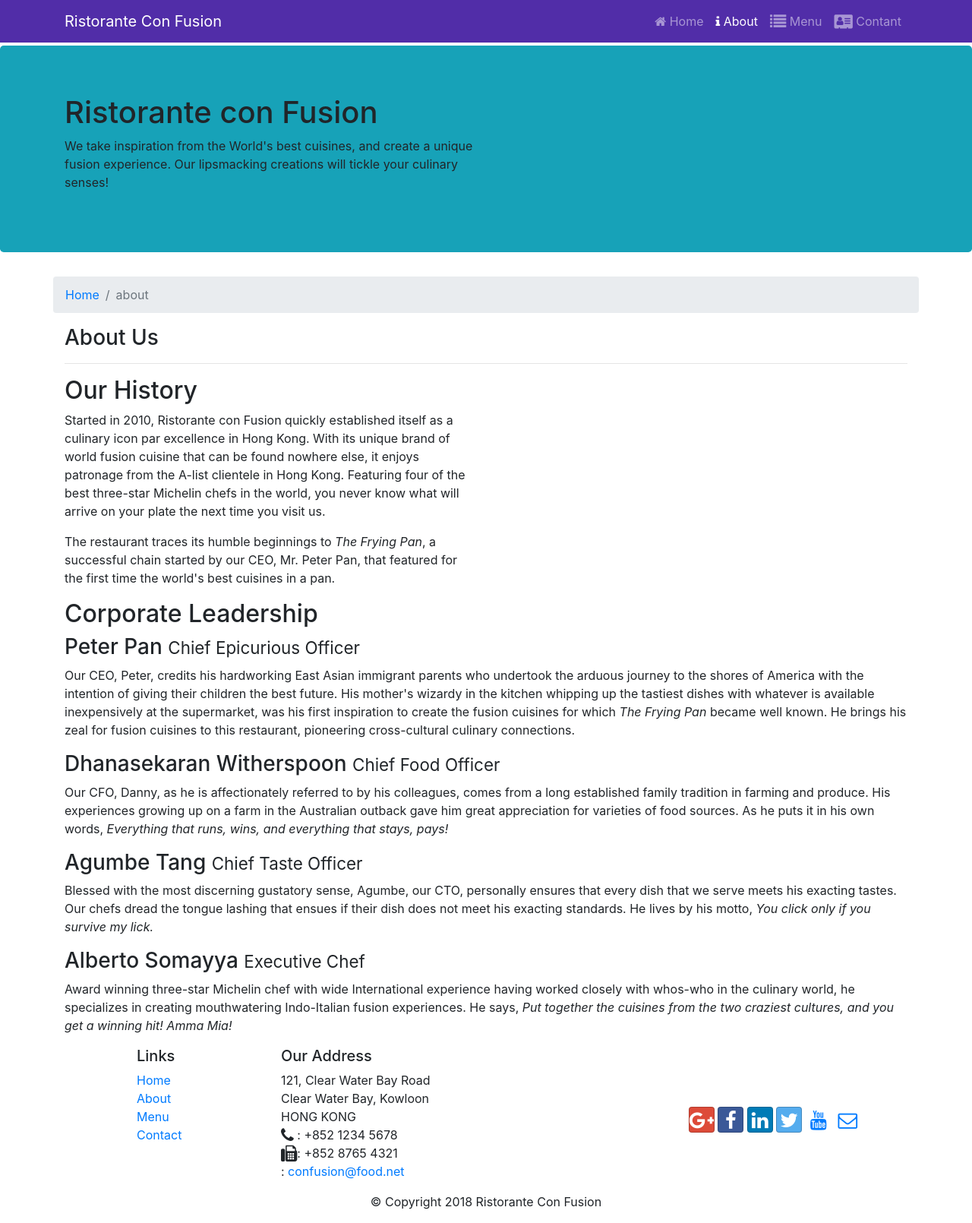
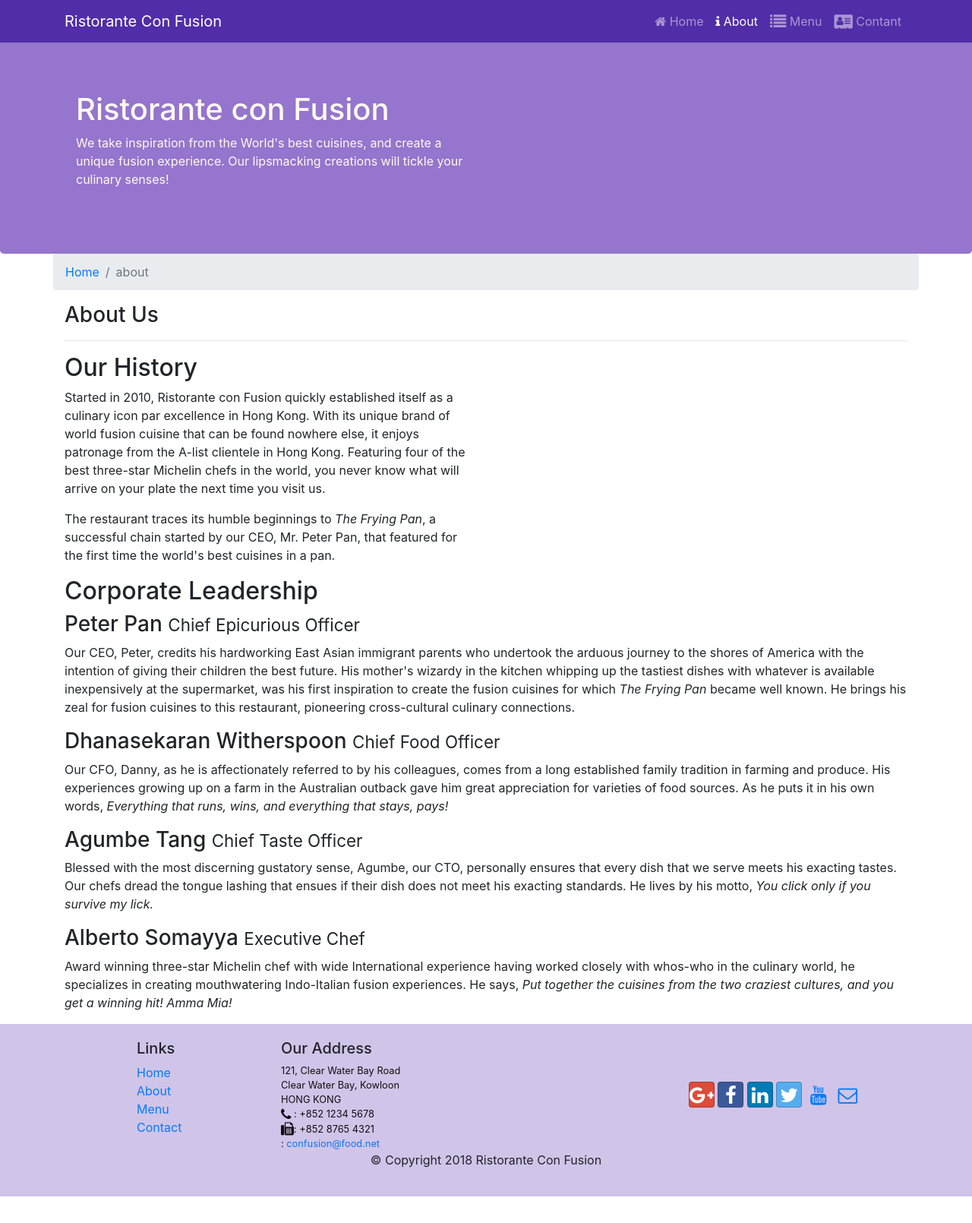
Before and after one commit to kremelhosary/Confusion, a website: page aboutus.html in a window 1280 px wide. Shown: the whole page at 76% size. After the commit the page ends 1575 px from the top, so only its background shows below. Drawn offline with nearby package versions, Linux system fonts and the light colour scheme; some icons are missing.

Commit message:
smol edits

```diff
--- a/aboutus.html
+++ b/aboutus.html
@@ -7,12 +7,11 @@
     <meta name="viewport" content="width=device-width, initial-scale=1, shrink-to-fit=no">
     <meta http-equiv="x-ua-compatible" content="ie=edge">
 
-    <link rel="stylesheet" href="/stylesheets/styles.css">
-
     <!-- Bootstrap CSS -->
     <link rel="stylesheet" href="node_modules/bootstrap/dist/css/bootstrap.min.css">
     <link rel="stylesheet" href="node_modules/font-awesome/css/font-awesome.min.css">
     <link rel="stylesheet" href="node_modules/bootstrap-social/bootstrap-social.css">
+    <link rel="stylesheet" href="/stylesheets/styles.css">
 
     <title>Ristorante Con Fusion: About Us</title>
 
@@ -37,7 +36,7 @@
     </nav>
 
 
-    <header class="jumbotron bg-info">
+    <header class="jumbotron">
         <div class="container">
             <div class="row row-header">
                 <div class="col-12 col-sm-6">
--- a/stylesheets/styles.css
+++ b/stylesheets/styles.css
@@ -1,5 +1,31 @@
+.row-header{
+    margin: 0px auto;
+    padding: 0px;
+}
+.row-content{
+    margin: 0 auto;
+    padding: 50px 0px;
+    border-bottom: 1px ridge;
+    min-height: 400px;
+}
+.footer{
+    background-color: #D1C4E9;
+    margin: 0 auto;
+    padding: 20px 0px;
+}
+.jumbotron{
+    padding: 70px 30px;
+    margin: 0px auto;
+    background-color: #9575CD;
+    color: floralwhite;
+}
+address{
+    font-size: 80%;
+    margin: 0px;
+    color: #0f0f0f;
+}
 body{
-    padding-top: 60px;
+    padding-top: 50px;
 }
 .navbar-dark{
     background-color: #512DA8;
```
Also changed, not shown: index.html (+1 -1 lines).
